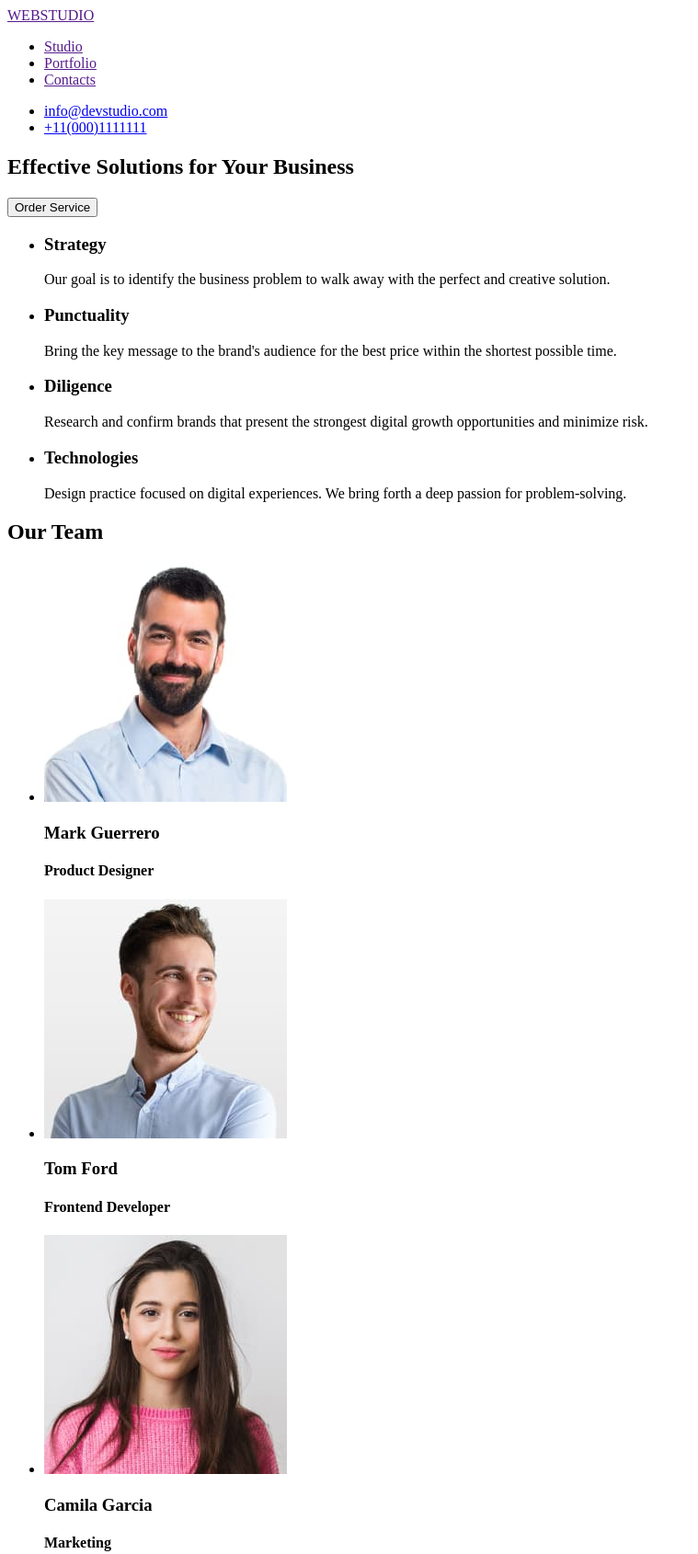
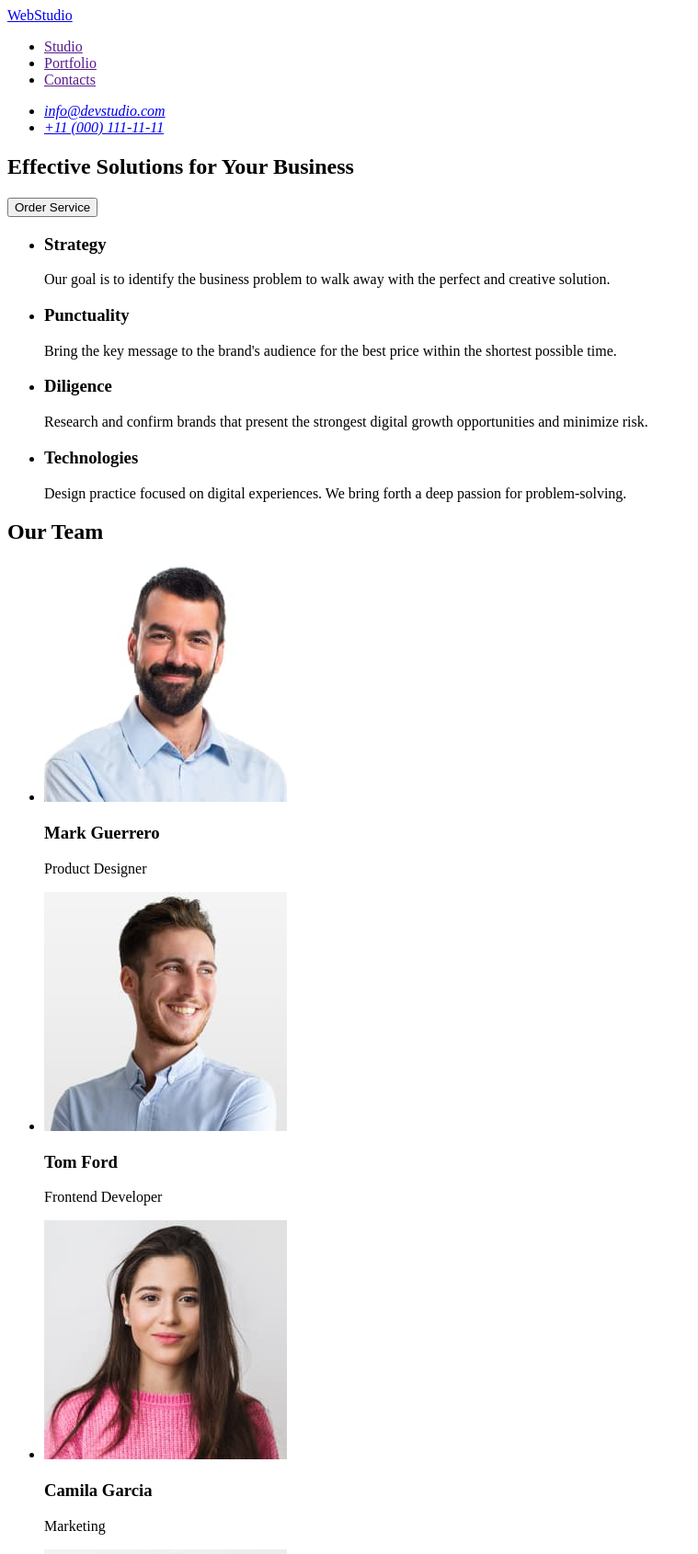
Before and after one commit to Kostyansky/goit-markup-hw-01, a plain HTML site: page index.html in a window 1280 px wide. Shown: the top 1690 px of the page at 92% size, without its empty margins (0-759 px from the left). Drawn offline with Linux system fonts and the light colour scheme.

Commit message:
Update index.html

```diff
--- a/index.html
+++ b/index.html
@@ -8,17 +8,19 @@
   <body>
     <header>
       <nav>
-        <a href="">WEBSTUDIO</a>
+        <a href="./index.html">WebStudio</a>
         <ul>
           <li><a href="">Studio</a></li>
           <li><a href="">Portfolio</a></li>
           <li><a href="">Contacts</a></li>
         </ul>
       </nav>
-      <ul>
-        <li><a href="mailto:info@devstudio.com">info@devstudio.com</a></li>
-        <li><a href="tel:+110001111111">+11(000)1111111</a></li>
-      </ul>
+      <address>
+        <ul>
+          <li><a href="”mailto:info@devstudio.com”">info@devstudio.com</a></li>
+          <li><a href="tel:+110001111111">+11 (000) 111-11-11</a></li>
+        </ul>
+      </address>
     </header>
     <main>
       <section>
@@ -69,7 +71,7 @@
               height="260"
             />
             <h3>Mark Guerrero</h3>
-            <h4>Product Designer</h4>
+            <p>Product Designer</p>
           </li>
           <li>
             <img
@@ -79,7 +81,7 @@
               height="260"
             />
             <h3>Tom Ford</h3>
-            <h4>Frontend Developer</h4>
+            <p>Frontend Developer</p>
           </li>
           <li>
             <img
@@ -89,7 +91,7 @@
               height="260"
             />
             <h3>Camila Garcia</h3>
-            <h4>Marketing</h4>
+            <p>Marketing</p>
           </li>
           <li>
             <img
@@ -99,13 +101,13 @@
               height="260"
             />
             <h3>Daniel Wilson</h3>
-            <h4>UI Designer</h4>
+            <p>UI Designer</p>
           </li>
         </ul>
       </section>
     </main>
     <footer>
-      <a href="">WEBSTUDIO</a>
+      <a href="./index.html">WebStudio</a>
       <p>
         Increase the flow of customers and sales for your business with digital
         marketing & growth solutions.
```
